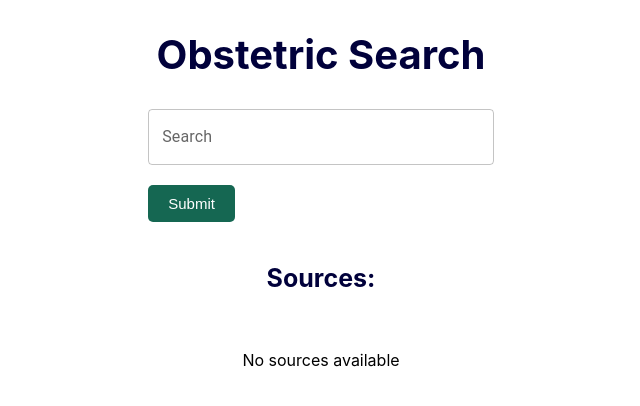
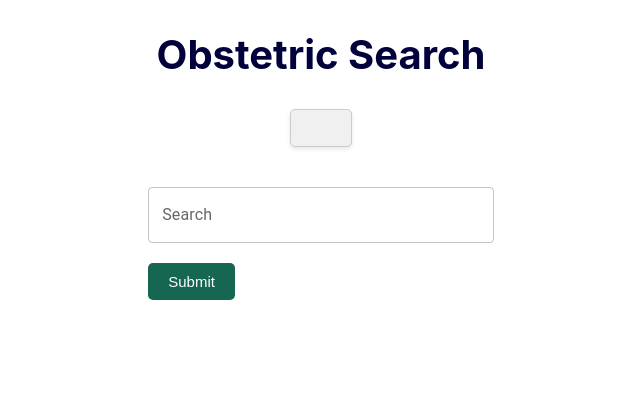
Before and after one commit to AmbreMychalski/Tesis-1, a React (Create React App) app: page / in a window 1280 px wide. Shown: the top 406 px of the page, without its empty margins (275-915 px from the left). Built offline with nearby package versions, Linux system fonts and the light colour scheme.

Commit message:
History front-end first version

```diff
--- a/src/App.css
+++ b/src/App.css
@@ -58,3 +58,18 @@ h2 {
 .search-button:hover {
   background-color: #51a66b; /* Couleur de fond au survol (bleu plus sombre) */
 }
+
+.history-panel {
+  margin-bottom: 20px; /* Marge en bas pour séparer l'historique de la barre de recherche */
+  color: #333; /* Couleur du texte */
+  background-color: #f0f0f0; /* Couleur de fond */
+  padding: 10px; /* Espacement intérieur */
+  border: 1px solid #ccc; /* Bordure */
+  border-radius: 5px; /* Coins arrondis */
+  box-shadow: 0 2px 4px rgba(0, 0, 0, 0.1); /* Ombre légère */
+}
+
+.history-scroll {
+  max-height: 200px; /* Hauteur maximale de la zone de défilement */
+  overflow-y: auto; /* Activer le défilement vertical lorsque le contenu dépasse la hauteur maximale */
+}
--- a/src/App.js
+++ b/src/App.js
@@ -1,4 +1,4 @@
-import { React, useState } from "react";
+import { React, useState, useRef, useEffect } from "react";
 import TextField from "@mui/material/TextField";
 import "./App.css";
 import "./app.py";
@@ -9,6 +9,20 @@ function App() {
   const [query, setQuery] = useState([])
   const [answer, setAnswer] = useState("")
   const [sources, setSources] = useState([])
+  const [chatHistory, setChatHistory] = useState([])
+  const chatHistoryRef = useRef(null);
+
+  // const saveChatHistory = () => {
+  //   const jsonChatHistory = JSON.stringify(chatHistory);
+  //   const blob = new Blob([jsonChatHistory], { type: 'application/json' });
+  //   const href = URL.createObjectURL(blob);
+  //   const link = document.createElement('a');
+  //   link.href = href;
+  //   link.download = 'chat_history.json';
+  //   document.body.appendChild(link);
+  //   link.click();
+  //   document.body.removeChild(link);
+  // };
 
   const inputHandler = (e) => {
     const userInput = e.target.value;
@@ -43,6 +57,10 @@ function App() {
         console.log("sources array", data.message.sources);
         setAnswer(data.message.answer);
         setSources(JSON.parse(data.message.sources));
+        setChatHistory(prevHistory => [
+          ...prevHistory,
+          { query: query, answer: data.message.answer, sources: data.message.sources }
+        ]);
       })
       .catch(error => {
         console.error('Error while sending the request to the backend: ', error);
@@ -50,24 +68,49 @@ function App() {
       console.log(jsonData);
 
   };
+
   console.log(sources);
+  console.log("chatHistory", chatHistory);
+
+  useEffect(() => {
+    if (chatHistoryRef.current) {
+      chatHistoryRef.current.scrollTop = chatHistoryRef.current.scrollHeight;
+    }
+  }, [chatHistory]);
 
   // Front
   return (
     <div className="main">
       <h1>Obstetric Search</h1>
-      <div className="search">
-        <TextField
-          id="outlined-basic"
-          onChange={inputHandler}
-          onKeyPress={handleKeyDown}
-          variant="outlined"
-          fullWidth
-          label="Search"
-        />
-      <button className="search-button" onClick={handleSubmit}>Submit</button>
+      <div className="history-panel">
+        <div className="history-scroll"  ref={chatHistoryRef}>
+          <ul>
+            {chatHistory.map((item, index) => (
+              <li key={index}>
+                <p><strong>Query:</strong> {item.query}</p>
+                <p><strong>Answer:</strong> {item.answer}</p>
+                <p><strong>Sources:</strong> {Object.keys(sources).length > 0 ? (
+                  <ul>
+                    {Object.keys(sources).map((key, index) => (
+                      <li key={index}>
+                        <strong>{key}:</strong>
+                        <ul>
+                          {sources[key].map((item, subIndex) => (
+                            <li key={subIndex}>p: {item}</li>
+                    ))}
+                  </ul>
+                      </li>
+                    ))}
+                  </ul>
+                  ) : (
+                    <p>No sources available</p>
+                  )} </p>
+              </li>
+            ))}
+          </ul>
+        </div>
       </div>
-      {answer && (
+      {/* {answer && (
       <div className="answer-container">
       <p className="answer-text">{answer}</p>
       </div>
@@ -88,7 +131,18 @@ function App() {
         </ul>
       ) : (
         <p>No sources available</p>
-      )}
+      )}  */}
+      <div className="search">
+        <TextField
+          id="outlined-basic"
+          onChange={inputHandler}
+          onKeyPress={handleKeyDown}
+          variant="outlined"
+          fullWidth
+          label="Search"
+        />
+      <button className="search-button" onClick={handleSubmit}>Submit</button>
+      </div>
     </div>
   );
 }
```
Also changed, not shown: 2 other files (tests, documents, lock files or other folders).
